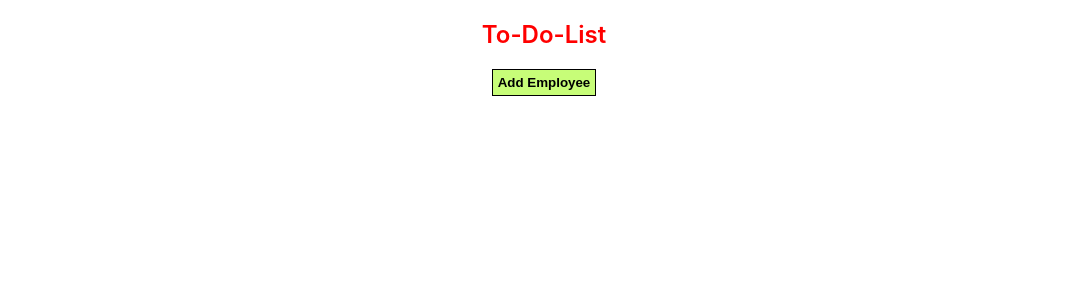
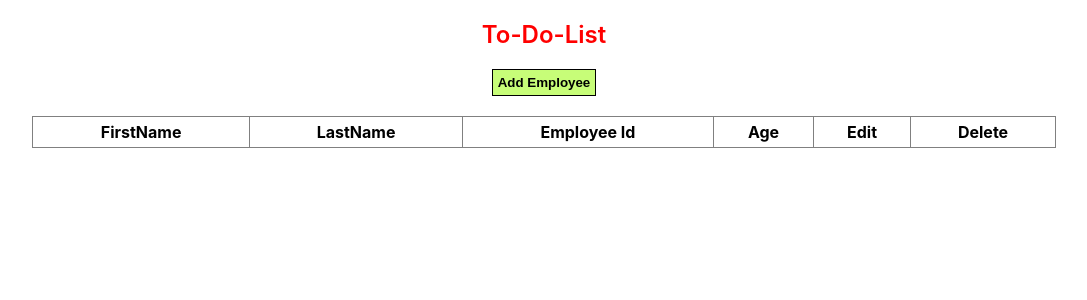
Before and after one commit to Atharva-77/To-do-list-React, a React (Create React App) app in the folder to-do-list/: page / in a window 1280 px wide. Shown: the top 300 px of the page, without its empty margins (96-1183 px from the left). Built offline with nearby package versions, Linux system fonts and the light colour scheme.

Commit message:
Table made

```diff
--- a/to-do-list/src/MainPg.css
+++ b/to-do-list/src/MainPg.css
@@ -17,3 +17,12 @@
     font-weight: 750;
     background-color: var( --light-moreOpacity-green);
 }
+table
+{
+    border-collapse: collapse;
+    /* border-spacing: 0px; */
+    /* border: 1px gray solid; */
+    width: 80%;
+    margin: auto;
+    margin-top: 20px;
+}
--- a/to-do-list/src/MainPg.js
+++ b/to-do-list/src/MainPg.js
@@ -13,7 +13,7 @@ function MainPg(props) {
     for(i=0; i<l; i++)
     {
         keys=localStorage.key(i);
-        console.log(i,"Here value", localStorage.getItem(keys));
+        // console.log(i,"Here value", localStorage.getItem(keys));
         // arr.push( localStorage.getItem(keys));
 
         val=localStorage.getItem(keys);
@@ -28,6 +28,15 @@ function MainPg(props) {
                  <button className='Add-employee-button'>Add Employee</button>
             </Link>
             {/* </a> */}
+            <table>
+                <tr>
+                    <th>FirstName</th>
+                    <th>LastName</th>
+                    <th>Employee Id</th>
+                    <th>Age</th>
+                    <th>Edit</th>
+                    <th>Delete</th>
+                </tr>
                 {
                     arr.map((i,b)=>
                     {
@@ -42,6 +51,10 @@ function MainPg(props) {
                         // console.log("MAP",a,b, a.age);
                     })
                 }
+            </table>
+
+
+
             {/* <TableContent /> */}
 
             {/* <Form /> */}
--- a/to-do-list/src/TableContent.css
+++ b/to-do-list/src/TableContent.css
@@ -38,6 +38,15 @@
     margin-bottom: 20px;
     /* color: black; */
 }
+
+.Edit_div2
+{
+    /* text-decoration: none; */
+    margin-top: 10px;
+    margin-bottom: 10px;
+    /* color: black; */
+}
+
 /* .Edit_div:hover
 {
     color: green;
@@ -64,3 +73,10 @@
    text-decoration: underline;
     cursor: pointer;
 }
+
+th,td{
+    padding: 5px;
+    border: 1px gray solid;
+    /* border-left: 1px solid red; */
+    /* border-right: 1px solid blue ; */
+}
--- a/to-do-list/src/TableContent.js
+++ b/to-do-list/src/TableContent.js
@@ -13,48 +13,72 @@ function TableContent({firstName,lastName,empid,age}) {
         window.location.reload(false);
     }
     return (
-        <div className='TableContent'>
-            {/* {firstName +"."+lastName+"." +empid+"." +age} */}
-            <div className='TableContent_details'>
-                    <div>
-                        <div className='Table-headings'>FirstName</div>
-                        <div>{firstName}</div>
-                    </div>
+        // <div className='1TableContent'>
 
-                    <div>
-                        <div className='Table-headings'>LastName</div>
-                        <div>{lastName}</div>
-                    </div>
+           <>
+                <tr>
+                        <td>{firstName}</td>
+                        <td>{lastName}</td>
+                        <td>{empid}</td>
+                        <td>{age}</td>
 
-                    <div>
-                        <div className='Table-headings'>Employee Id</div>
-                        <div>{empid}</div>
-                    </div>
-
-                    <div>
-                        <div className='Table-headings'>Age</div>
-                        <div>{age}</div>
-                    </div>
-            </div>
-
-            <div className='Edit_delete_div'>
-
-                <div className='Edit_div'>
+                        <td>
+                            <div className='Edit_div2'>
                                 <Link to= {{ pathname: `/form/${empid}`}} style={{ textDecoration: 'none',color:'black'}} >
                                     <span className='Edit_span'> Edit </span>
-
                                 </Link>
 
                             </div>
+                        </td>
 
+                        <td>
                             <div className="Delete_div" onClick={deleteEmployee}>
                                 Delete
                             </div>
+                        </td>
 
-            </div>
-
-        </div>
+                </tr>
+          </>
     );
 }
 
 export default TableContent;
+
+//  {/* {firstName +"."+lastName+"." +empid+"." +age} */}
+//  <div className='TableContent_details'>
+//  <div>
+//      <div className='Table-headings'>FirstName</div>
+//      <div>{firstName}</div>
+//  </div>
+
+//  <div>
+//      <div className='Table-headings'>LastName</div>
+//      <div>{lastName}</div>
+//  </div>
+
+//  <div>
+//      <div className='Table-headings'>Employee Id</div>
+//      <div>{empid}</div>
+//  </div>
+
+//  <div>
+//      <div className='Table-headings'>Age</div>
+//      <div>{age}</div>
+//  </div>
+// </div>
+
+// <div className='Edit_delete_div'>
+
+// <div className='Edit_div'>
+//  <Link to= {{ pathname: `/form/${empid}`}} style={{ textDecoration: 'none',color:'black'}} >
+//       <span className='Edit_span'> Edit </span>
+
+//  </Link>
+
+// </div>
+
+// <div className="Delete_div" onClick={deleteEmployee}>
+//  Delete
+// </div>
+
+// </div>
```
Lines whose indentation alone changed are shown as unchanged.
